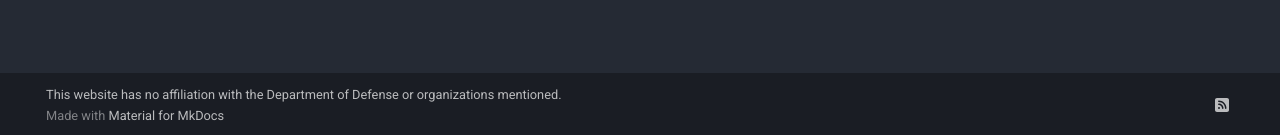
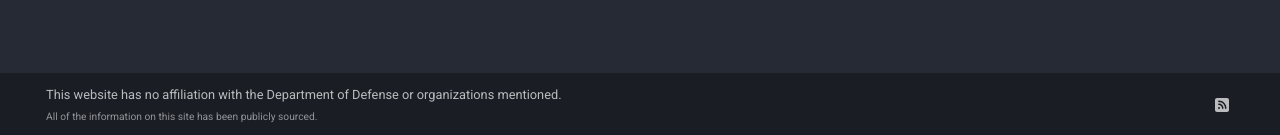
Before and after one commit to wcrum/uniformed.dev, an MkDocs documentation site: the page built from docs/index.md, in a window 1280 px wide. Shown: the part 762-897 px from the top of the page. Built offline with MkDocs 1.6.1 and Material for MkDocs 9.7.7, drawn with Linux system fonts in a browser that asks for light colours; comment, search, counter and statistics services are not loaded.

Commit message:
Updated to copyrigjht

```diff
--- /dev/null
+++ b/docs/overrides/partials/copyright.html
@@ -0,0 +1,30 @@
+<!--
+  Copyright (c) 2016-2022 Martin Donath <martin.donath@squidfunk.com>
+
+  Permission is hereby granted, free of charge, to any person obtaining a copy
+  of this software and associated documentation files (the "Software"), to
+  deal in the Software without restriction, including without limitation the
+  rights to use, copy, modify, merge, publish, distribute, sublicense, and/or
+  sell copies of the Software, and to permit persons to whom the Software is
+  furnished to do so, subject to the following conditions:
+
+  The above copyright notice and this permission notice shall be included in
+  all copies or substantial portions of the Software.
+
+  THE SOFTWARE IS PROVIDED "AS IS", WITHOUT WARRANTY OF ANY KIND, EXPRESS OR
+  IMPLIED, INCLUDING BUT NOT LIMITED TO THE WARRANTIES OF MERCHANTABILITY,
+  FITNESS FOR A PARTICULAR PURPOSE AND NON-INFRINGEMENT. IN NO EVENT SHALL THE
+  AUTHORS OR COPYRIGHT HOLDERS BE LIABLE FOR ANY CLAIM, DAMAGES OR OTHER
+  LIABILITY, WHETHER IN AN ACTION OF CONTRACT, TORT OR OTHERWISE, ARISING
+  FROM, OUT OF OR IN CONNECTION WITH THE SOFTWARE OR THE USE OR OTHER DEALINGS
+  IN THE SOFTWARE.
+-->
+
+<!-- Copyright and theme information -->
+<div class="md-copyright">
+    {% if config.copyright %}
+    <div class="md-copyright__highlight">
+        {{ config.copyright }}
+    </div>
+    {% endif %}
+</div>
--- a/mkdocs.yml
+++ b/mkdocs.yml
@@ -93,7 +93,8 @@
   social:
     - icon: fontawesome/solid/square-rss
       link: https://uniformed.dev/feed_rss_created.xml
-
+  extra:
+    generator: false
   consent:
     title: Cookie Consent
     description: >-
@@ -104,8 +105,10 @@
     actions:
       - accept
       - reject
+
 copyright: >
-  This website has no affiliation with the Department of Defense or organizations mentioned.
+  This website has no affiliation with the Department of Defense or organizations mentioned. </br>
+  <small>All of the information on this site has been publicly sourced.</small>
 
 nav:
   - Home: 'https://uniformed.dev'
@@ -121,7 +124,7 @@
     left: >
       <strong>Official Military websites use .mil</strong><br>
       This is <strong>not</strong> an official site. A .mil website belongs to an official government organization
-      in the United States.
+      in the United States. All of the information on this site has been publicly sourced.
     right: >
       <strong>Secure .dev websites use HTTPS</strong><br>
       A lock (<span class="icon-lock">🔒</span>) or https:// means you've safely connected to the .dev website. Share
```
